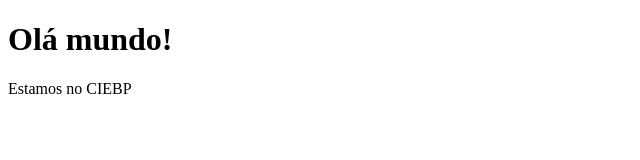
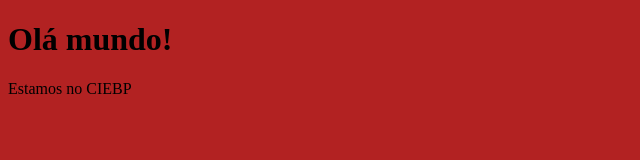
Before and after one commit to ciebpamendesprog/formacao-ciebp-, a plain HTML site: page index.html in a window 1280 px wide. Shown: the whole page, without its empty margins (0-640 px from the left). Drawn offline with Linux system fonts and the light colour scheme.

Commit message:
adicionamos estilo

```diff
--- /dev/null
+++ b/estilo.css
@@ -0,0 +1,3 @@
+body{
+    background-color: firebrick;
+}
--- a/index.html
+++ b/index.html
@@ -4,6 +4,7 @@
     <meta charset="UTF-8">
     <meta name="viewport" content="width=device-width, initial-scale=1.0">
     <title>Document</title>
+    <link rel="stylesheet" href="estilo.css">
 </head>
 <body>
     <h1>Olá mundo!</h1>
```
